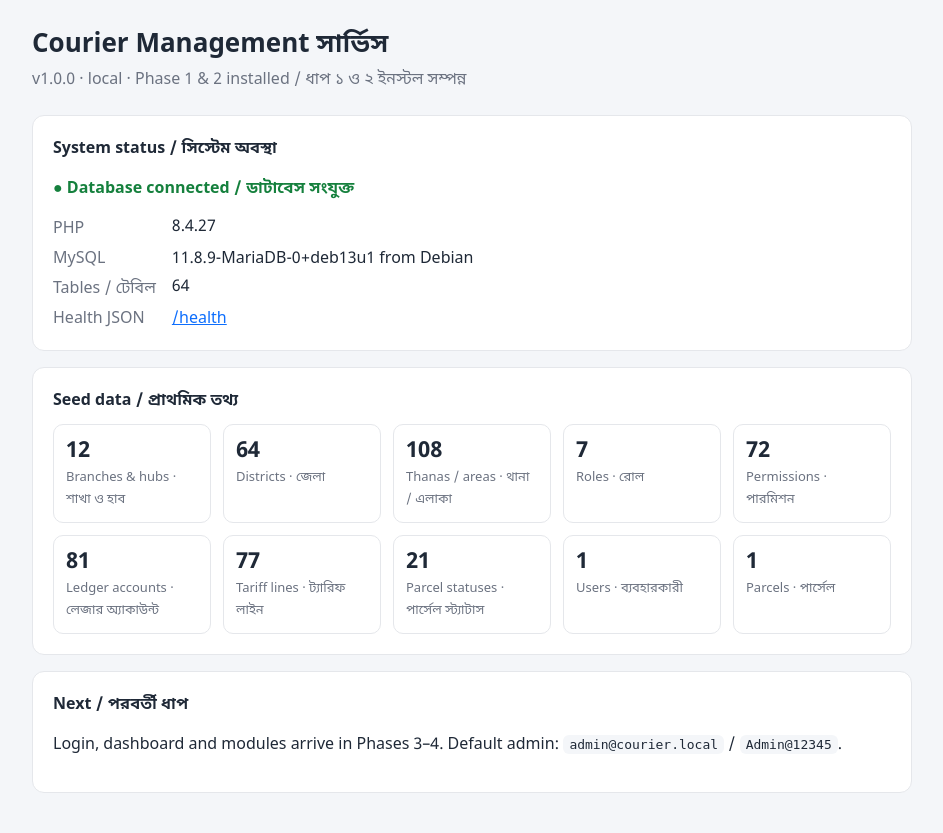
After one commit to rajibrdrs0-ai/rdrs-browser, a PHP site: page / in a window 1280 px wide. The commit adds this page. Shown: the whole page, without its empty margins (168-1111 px from the left). Run offline with PHP 8.4, Linux system fonts and the light colour scheme; data comes from the database, SQL or seed files in the repository; tables that the repository leaves empty hold one stand-in row (values such as "Sample post").

Commit message:
Add installation status page at /
Shows database connectivity, PHP/MySQL versions and seed-data counts
until the Phase 4 dashboard replaces it.

Co-Authored-By: Claude Opus 5.5 <noreply@anthropic.com>
Claude-Session: https://claude.ai/code/session_01VCEknMZCeBYsAWoqi4GnFU

```diff
--- /dev/null
+++ b/courier-management/app/Controllers/HomeController.php
@@ -0,0 +1,75 @@
+<?php
+declare(strict_types=1);
+
+namespace App\Controllers;
+
+use App\Core\Config;
+use App\Core\Controller;
+use App\Core\Request;
+use App\Core\Response;
+
+/**
+ * GET / - installation status page shown until the dashboard (Phase 4)
+ * replaces it. Read-only: environment checks plus seed-data counts.
+ */
+final class HomeController extends Controller
+{
+    private const COUNTED_TABLES = [
+        'branches'          => ['Branches & hubs', 'শাখা ও হাব'],
+        'districts'         => ['Districts', 'জেলা'],
+        'thanas'            => ['Thanas / areas', 'থানা / এলাকা'],
+        'roles'             => ['Roles', 'রোল'],
+        'permissions'       => ['Permissions', 'পারমিশন'],
+        'chart_of_accounts' => ['Ledger accounts', 'লেজার অ্যাকাউন্ট'],
+        'rate_card_items'   => ['Tariff lines', 'ট্যারিফ লাইন'],
+        'parcel_statuses'   => ['Parcel statuses', 'পার্সেল স্ট্যাটাস'],
+        'users'             => ['Users', 'ব্যবহারকারী'],
+        'parcels'           => ['Parcels', 'পার্সেল'],
+    ];
+
+    public function index(Request $request): Response
+    {
+        $counts = [];
+        $dbError = null;
+        $tableCount = 0;
+        $mysqlVersion = null;
+
+        try {
+            $pdo = $this->connect();
+            $mysqlVersion = (string) $pdo->query('SELECT VERSION()')->fetchColumn();
+            $schema = (string) Config::get('database.database');
+            $stmt = $pdo->prepare("SELECT COUNT(*) FROM information_schema.tables WHERE table_schema = :s AND table_type = 'BASE TABLE'");
+            $stmt->execute(['s' => $schema]);
+            $tableCount = (int) $stmt->fetchColumn();
+            foreach (self::COUNTED_TABLES as $table => $labels) {
+                // Table names come from the constant above, never from input.
+                $counts[$table] = [
+                    'label' => $labels,
+                    'count' => (int) $pdo->query("SELECT COUNT(*) FROM `{$table}`")->fetchColumn(),
+                ];
+            }
+        } catch (\Throwable $e) {
+            $dbError = Config::get('app.debug') ? $e->getMessage() : 'Database connection failed.';
+        }
+
+        return $this->view('home', [
+            'appName'      => (string) Config::get('app.name'),
+            'version'      => (string) Config::get('app.version'),
+            'env'          => (string) Config::get('app.env'),
+            'phpVersion'   => PHP_VERSION,
+            'mysqlVersion' => $mysqlVersion,
+            'dbError'      => $dbError,
+            'tableCount'   => $tableCount,
+            'counts'       => $counts,
+        ]);
+    }
+
+    private function connect(): \PDO
+    {
+        $cfg = (array) Config::get('database', []);
+        $dsn = sprintf('mysql:host=%s;port=%d;dbname=%s;charset=%s',
+            $cfg['host'], (int) $cfg['port'], $cfg['database'], $cfg['charset']);
+        return new \PDO($dsn, (string) $cfg['username'], (string) $cfg['password'],
+            (array) $cfg['options'] + [\PDO::ATTR_TIMEOUT => 3]);
+    }
+}
--- /dev/null
+++ b/courier-management/app/Views/home.php
@@ -0,0 +1,65 @@
+<?php
+/**
+ * @var string $appName @var string $version @var string $env @var string $phpVersion
+ * @var ?string $mysqlVersion @var ?string $dbError @var int $tableCount
+ * @var array<string,array{label:array{0:string,1:string},count:int}> $counts
+ */
+$ok = $dbError === null;
+?><!doctype html>
+<html lang="bn">
+<head>
+<meta charset="utf-8">
+<meta name="viewport" content="width=device-width, initial-scale=1">
+<title><?= e($appName) ?></title>
+<style>
+  :root { --bg:#f4f6f9; --card:#fff; --text:#1f2937; --muted:#6b7280; --line:#e5e7eb; --ok:#15803d; --bad:#b91c1c; --accent:#0d6efd; }
+  @media (prefers-color-scheme: dark) { :root { --bg:#0f172a; --card:#1e293b; --text:#e5e7eb; --muted:#94a3b8; --line:#334155; --ok:#4ade80; --bad:#f87171; --accent:#60a5fa; } }
+  * { box-sizing:border-box; }
+  body { margin:0; background:var(--bg); color:var(--text); font-family:"Noto Sans Bengali","Hind Siliguri",system-ui,sans-serif; padding:24px 16px; }
+  main { max-width:880px; margin:0 auto; }
+  h1 { margin:0; font-size:26px; } .sub { color:var(--muted); margin:4px 0 24px; }
+  .card { background:var(--card); border:1px solid var(--line); border-radius:12px; padding:20px; margin-bottom:16px; }
+  h2 { font-size:16px; margin:0 0 12px; }
+  .status { font-weight:600; color:<?= $ok ? 'var(--ok)' : 'var(--bad)' ?>; }
+  dl { display:grid; grid-template-columns:max-content 1fr; gap:6px 16px; margin:0; } dt { color:var(--muted); } dd { margin:0; }
+  .grid { display:grid; grid-template-columns:repeat(auto-fill,minmax(150px,1fr)); gap:12px; }
+  .stat { border:1px solid var(--line); border-radius:10px; padding:12px; }
+  .stat b { display:block; font-size:22px; font-variant-numeric:tabular-nums; } .stat span { color:var(--muted); font-size:13px; }
+  code { background:var(--bg); padding:2px 6px; border-radius:6px; }
+  a { color:var(--accent); }
+</style>
+</head>
+<body>
+<main>
+  <h1><?= e($appName) ?></h1>
+  <p class="sub">v<?= e($version) ?> · <?= e($env) ?> · Phase 1 &amp; 2 installed / ধাপ ১ ও ২ ইনস্টল সম্পন্ন</p>
+
+  <section class="card">
+    <h2>System status / সিস্টেম অবস্থা</h2>
+    <p class="status"><?= $ok ? '● Database connected / ডাটাবেস সংযুক্ত' : '● ' . e($dbError) ?></p>
+    <dl>
+      <dt>PHP</dt><dd><?= e($phpVersion) ?></dd>
+      <dt>MySQL</dt><dd><?= e($mysqlVersion ?? '—') ?></dd>
+      <dt>Tables / টেবিল</dt><dd><?= e($tableCount) ?></dd>
+      <dt>Health JSON</dt><dd><a href="<?= e(url('/health')) ?>"><?= e(url('/health')) ?></a></dd>
+    </dl>
+  </section>
+
+  <?php if ($counts !== []): ?>
+  <section class="card">
+    <h2>Seed data / প্রাথমিক তথ্য</h2>
+    <div class="grid">
+      <?php foreach ($counts as $row): ?>
+        <div class="stat"><b><?= e($row['count']) ?></b><span><?= e($row['label'][0]) ?> · <?= e($row['label'][1]) ?></span></div>
+      <?php endforeach; ?>
+    </div>
+  </section>
+  <?php endif; ?>
+
+  <section class="card">
+    <h2>Next / পরবর্তী ধাপ</h2>
+    <p>Login, dashboard and modules arrive in Phases 3–4. Default admin: <code>admin@courier.local</code> / <code>Admin@12345</code>.</p>
+  </section>
+</main>
+</body>
+</html>
--- a/courier-management/routes/web.php
+++ b/courier-management/routes/web.php
@@ -13,7 +13,9 @@
 declare(strict_types=1);
 
 use App\Controllers\Api\HealthController;
+use App\Controllers\HomeController;
 
 /** @var \App\Core\Router $router */
 
+$router->get('/', [HomeController::class, 'index'])->name('home');
 $router->get('/health', [HealthController::class, 'index'])->name('health');
```
